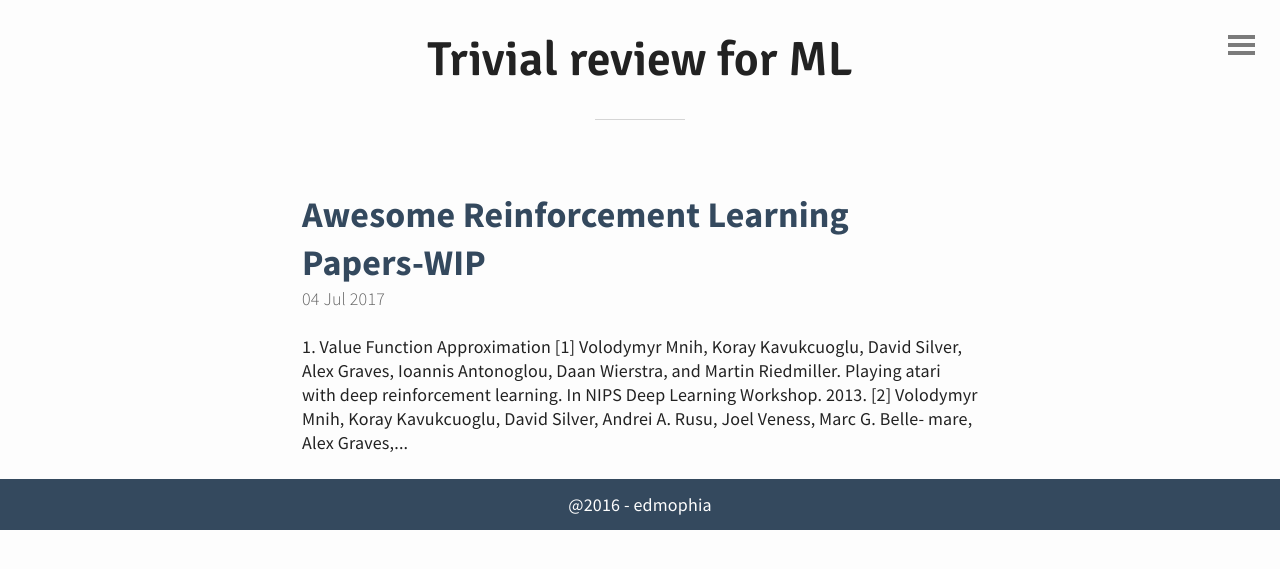
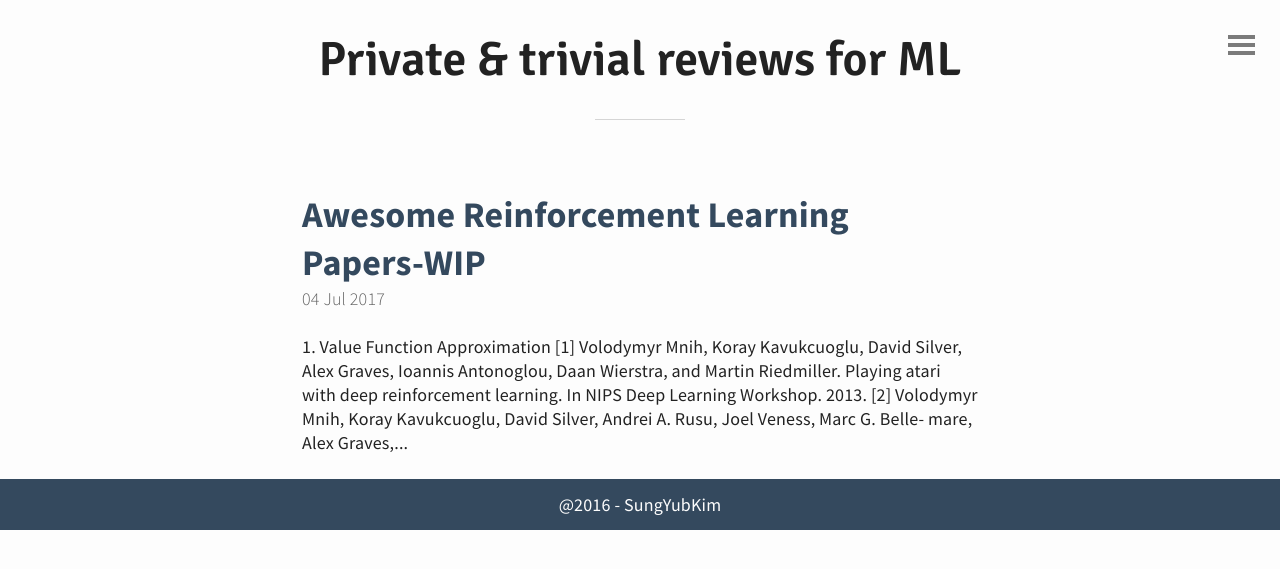
Before and after one commit to edmophia/edmophia.github.io, a Jekyll site: the page built from index.html, in a window 1280 px wide. Shown: the top 569 px of the page. Built offline with Jekyll 4.4.1, drawn with Linux system fonts in a browser that asks for light colours; the list of posts is cut into pages by our own code.

Commit message:
no message

```diff
--- a/_includes/footer.html
+++ b/_includes/footer.html
@@ -1 +1 @@
-<footer><span>@2016 - edmophia</span></footer>
+<footer><span>@2016 - SungYubKim</span></footer>
--- a/_includes/header.html
+++ b/_includes/header.html
@@ -1,6 +1,6 @@
 <header id="header">
 	<a href="{{ site.baseurl }}">
 		<!-- <img src="{{ "/img/header.png" | prepend: site.baseurl | replace: '//', '/' }}" alt="Emerald Logo"> -->
-	  <h1>Trivial review for ML</h1>
+	  <h1>Private & trivial reviews for ML</h1>
 	</a>
 </header>
```
